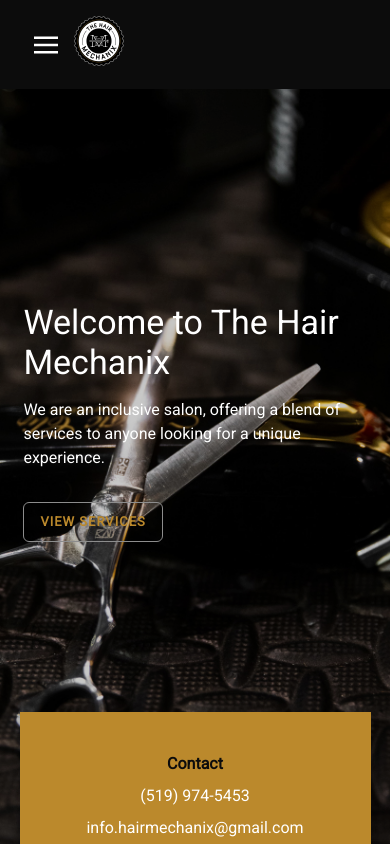
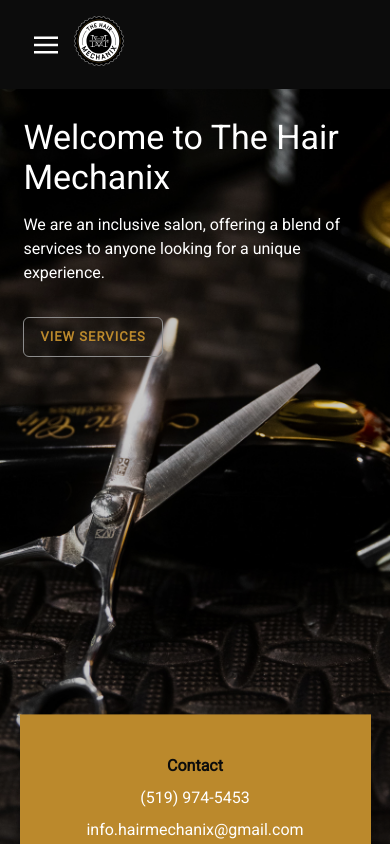
Before and after one commit to dansoutar/hairmechanix, a Next.js app: page / in a window 390 px wide. Shown: the top 844 px of the page. Built offline with nearby package versions, Linux system fonts and the light colour scheme; no server answers.

Commit message:
revisions

```diff
--- a/components/InfoBar.js
+++ b/components/InfoBar.js
@@ -1,15 +1,18 @@
 import React from 'react'
 
-import { Box, Stack, VStack } from '@chakra-ui/react'
+import { Box, Stack, VStack, Link } from '@chakra-ui/react'
 import { Text } from '@chakra-ui/react'
 import { HmContainer } from './HmContainer'
 
 import { theme } from '../styles/theme'
 
+const PHONE_NUMBER = '(519) 974-5453'
+const PHONE_NUMBER_HREF = '15199745453'
+
 const infoColumns = [
   {
     title: 'Contact',
-    line1: '(519) 974-5453',
+    line1: PHONE_NUMBER,
     line2: 'info.hairmechanix@gmail.com'
   },
   {
@@ -38,7 +41,20 @@
           gap='1.5rem'
           gridTemplateColumns={['1fr', '1fr', '1fr 1fr 1fr']}
         >
-          {infoColumns.map(({ title, line1, line2, line3 }) => (
+          {infoColumns.map(({ title, line1, line2, line3 }) => {
+            if (title === 'Contact') {
+              return (
+                <VStack key={title} color='#FFF' textAlign='center' spacing={2}>
+                  <Text color={theme.colors.brand.black} fontWeight='bold'>
+                    {title}
+                  </Text>
+                  <Link href={`tel:${PHONE_NUMBER_HREF}`}>{line1}</Link>
+                  <Link href={`mailto:${line2}`}>{line2}</Link>
+                </VStack>
+              )
+            }
+
+            return (
               <VStack key={title} color='#FFF' textAlign='center' spacing={2}>
                 <Text color={theme.colors.brand.black} fontWeight='bold'>
                   {title}
@@ -47,7 +63,8 @@
                 <Text>{line2}</Text>
                 <Text>{line3}</Text>
               </VStack>
-          ))}
+            )
+          })}
         </Stack>
       </HmContainer>
     </Box>
--- a/components/Navbar.js
+++ b/components/Navbar.js
@@ -6,11 +6,13 @@
 import { HmContainer } from './HmContainer'
 import logo from '../public/hm-logo-1.png'
 
+import { HIDE_OUR_WORK_SECTION } from '../utils/vars'
+
 const Logo = (props) => {
   return (
     <Box {...props} maxWidth={{ base: '50px', md: '100px' }}>
       <Text fontSize='lg' fontWeight='bold'>
-        <Link>
+        <Link href='/'>
           <Image src={logo} alt='hair mechanix logo' />
         </Link>
       </Text>
@@ -100,9 +102,11 @@
         <MenuItem toggle={toggle} to='#team-section'>
           Team
         </MenuItem>
-        <MenuItem toggle={toggle} to='#work-section' isLast>
-          Work
-        </MenuItem>
+        {!HIDE_OUR_WORK_SECTION && (
+          <MenuItem toggle={toggle} to='#work-section' isLast>
+            Work
+          </MenuItem>
+        )}
       </Stack>
     </Box>
   )
--- a/components/TeamMemberCard.js
+++ b/components/TeamMemberCard.js
@@ -20,7 +20,7 @@
         shadow='md'
         borderWidth='1px'
         h='100%'
-        minW='320px'
+        minW='220px'
         minH='450px'
         maxW='400px'
         backgroundColor='#FFF'
--- a/components/sections/About.js
+++ b/components/sections/About.js
@@ -17,6 +17,7 @@
     id='about-section'
     display='flex'
     flexDirection={['column', 'column', 'row']}
+    paddingY='12%'
   >
     <Box
       className='right'
--- a/components/sections/Footer.js
+++ b/components/sections/Footer.js
@@ -7,6 +7,8 @@
 import { theme } from '../../styles/theme'
 import footerImg from '../../public/footer-img.png'
 
+import { HIDE_OUR_WORK_SECTION } from '../../utils/vars'
+
 const footerAddressInfo = (
   <>
     <Text className='title-small' color={theme.colors.brand.gold} fontWeight='bold' mb='10px'>
@@ -15,14 +17,18 @@
     <Box display='flex' gap='10px' flexDirection='column'>
       <Text>7826 Wyandotte St. E</Text>
       <Text>Windsor, ON</Text>
-      <Text>(519) 974-5453</Text>
-      <Text>info.hairmechanix@gmail.com</Text>
+      <Link href='tel:15199745453'>
+        <Text>(519) 974-5453</Text>
+      </Link>
+      <Link href='mailto:info.hairmechanix@gmail.com'>
+        <Text>info.hairmechanix@gmail.com</Text>
+      </Link>
     </Box>
   </>
 )
 
-const footerLinks = ['About', 'Services', 'Team', 'Work'].map((link) => (
-  <Link key={link} href='#'>
+const footerLinks = ['About', 'Services', 'Team', ...(!HIDE_OUR_WORK_SECTION ? ['Work'] : [])].map((link) => (
+  <Link key={link} href={`#${link.toLowerCase()}-section`}>
     {link}
   </Link>
 ))
@@ -37,6 +43,7 @@
       minH={{ base: '360px', md: '446px' }}
       backgroundColor={theme.colors.brand.black}
       p='8%'
+      paddingY='12%'
       color='#fff'
     >
       <HmContainer>
--- a/components/sections/Hero.js
+++ b/components/sections/Hero.js
@@ -42,7 +42,14 @@
           />
         </Box>
 
-        <Box position='absolute' inset='0' display={['grid', 'grid', 'none']} placeItems='center'>
+        <Box
+          position='absolute'
+          inset='0'
+          display={['flex', 'flex', 'none']}
+          justifyContent='center'
+          alignItems='start'
+          paddingTop='30%'
+        >
           <HeroContent />
         </Box>
       </Box>
--- a/components/sections/LogoStrip.js
+++ b/components/sections/LogoStrip.js
@@ -1,27 +1,36 @@
 import React from 'react'
 
-import { Box } from '@chakra-ui/react'
+import { Box, Link } from '@chakra-ui/react'
 import Image from 'next/image'
 
 import { HmContainer } from '../HmContainer'
 import { logoStripImages } from '../../public/logo-strip-images'
 
-const Logo = ({ src, maxWidth }) => (
+const logoStripLinks = {
+  schwarzkopf: 'https://www.schwarzkopf-professional.ca/en/home.html',
+  colorProof: 'https://colorproof.com',
+  olaplex: 'https://www.facebook.com/olaplex/',
+  layrite: 'https://www.amazon.ca/Layrite-Pomade-Original-120-Gram/dp/B01MA55K6I'
+}
+
+const Logo = ({ src, link, maxWidth }) => (
   <Box placeItems='center' maxWidth={maxWidth}>
-    <Image className='logostrip-logo' src={src} alt='partner logo' />
+    <Link href={link} isExternal>
+      <Image className='logostrip-logo' src={src} alt='partner logo' />
+    </Link>
   </Box>
 )
 
 const LogoStrip = () => {
   return (
-    <Box as='section' className='our-team-section'>
+    <Box as='section' className='our-team-section' paddingY='12%'>
       <Box p='6%'>
         <HmContainer>
           <Box display='flex' flexWrap='wrap' justifyContent={{ base: 'center', md: 'space-between' }} gap='1rem'>
-            <Logo maxWidth='215px' src={logoStripImages.schwarzkopf} />
-            <Logo maxWidth='215px' src={logoStripImages.colorProof} />
-            <Logo maxWidth='215px' src={logoStripImages.olaplex} />
-            <Logo maxWidth='215px' src={logoStripImages.layrite} />
+            <Logo link={logoStripLinks.schwarzkopf} maxWidth='215px' src={logoStripImages.schwarzkopf} />
+            <Logo link={logoStripLinks.colorProof} maxWidth='215px' src={logoStripImages.colorProof} />
+            <Logo link={logoStripLinks.olaplex} maxWidth='215px' src={logoStripImages.olaplex} />
+            <Logo link={logoStripLinks.layrite} maxWidth='215px' src={logoStripImages.layrite} />
           </Box>
         </HmContainer>
       </Box>
--- a/components/sections/OurTeam.js
+++ b/components/sections/OurTeam.js
@@ -34,7 +34,7 @@
     image: teamImages.cole
   },
   {
-    name: 'Kaylin Ryall',
+    name: 'Carrie Cudney',
     jobTitle: 'Stylist',
     igLink: 'clc_hair',
     image: teamImages.carrie
@@ -94,8 +94,8 @@
   const attachSwiperRef = (swiper) => (swiperRef.current = swiper)
 
   return (
-    <Box as='section' id='team-section' slidesperview={3.5} backgroundColor={theme.colors.brand.black}>
-      <Box p={['4', '20']}>
+    <Box as='section' id='team-section' backgroundColor={theme.colors.brand.black}>
+      <Box paddingY='12%'>
         <HmContainer>
           <Box display='flex' justifyContent='space-between'>
             <Text color={theme.colors.brand.white} className='title' mb={8}>
@@ -106,8 +106,10 @@
               <SlideNextButton />
             </ButtonGroup>
           </Box>
-          <Box display='flex' gap='1rem'>
-            <Swiper breakpoints={breakpoints} spaceBetween={25} slidesPerView={3.5} onSwiper={attachSwiperRef}>
+        </HmContainer>
+
+        <Box marginLeft={'max(5%, calc((100vw - 1040px)/2))'}>
+          <Swiper breakpoints={breakpoints} spaceBetween={25} onSwiper={attachSwiperRef}>
             {teamMembers.map(({ name, ...rest }) => (
               <SwiperSlide key={name}>
                 <TeamMemberCard key={name} {...{ name }} {...rest} />
@@ -115,7 +117,6 @@
             ))}
           </Swiper>
         </Box>
-        </HmContainer>
       </Box>
     </Box>
   )
--- a/components/sections/OurWork.js
+++ b/components/sections/OurWork.js
@@ -9,7 +9,7 @@
 import { HmContainer } from '../HmContainer'
 // import { backupImages } from '../../public/our-work-backups'
 
-const HIDE_OUR_WORK_SECTION = true
+import { HIDE_OUR_WORK_SECTION } from '../../utils/vars'
 
 const INSTAGRAM_API_URL =
   'https://graph.instagram.com/me/media?fields=id,caption,media_type,media_url,thumbnail_url,permalink&access_token='
@@ -64,7 +64,7 @@
   }
 
   return (
-    <Box as='section' id='work-section'>
+    <Box as='section' id='work-section' paddingY='12%'>
       <Box pt={16}>
         <HmContainer>
           <Box display='flex' justifyContent='space-between'>
--- a/components/sections/Services.js
+++ b/components/sections/Services.js
@@ -47,7 +47,13 @@
 
 const Services = () => {
   return (
-    <Box as='section' backgroundColor={theme.colors.brand.lightGrey} id='services-section' p={['4', '20']}>
+    <Box
+      as='section'
+      backgroundColor={theme.colors.brand.lightGrey}
+      id='services-section'
+      p={['4', '20']}
+      paddingY='12%'
+    >
       <HmContainer>
         <Text className='title' mb={8}>
           Services
--- a/styles/globals.css
+++ b/styles/globals.css
@@ -63,3 +63,7 @@
 .image-parent > span {
   height: 100% !important;
 }
+
+/* .swiper {
+  overflow: visible !important;
+} */
--- /dev/null
+++ b/utils/vars.js
@@ -0,0 +1 @@
+export const HIDE_OUR_WORK_SECTION = true
```
Lines whose indentation alone changed are shown as unchanged.
